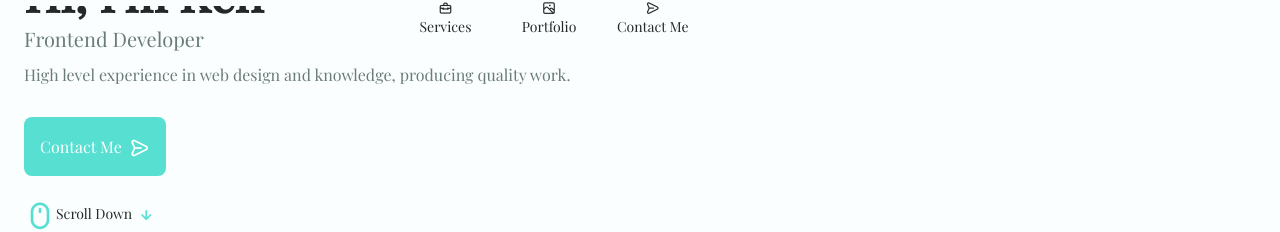
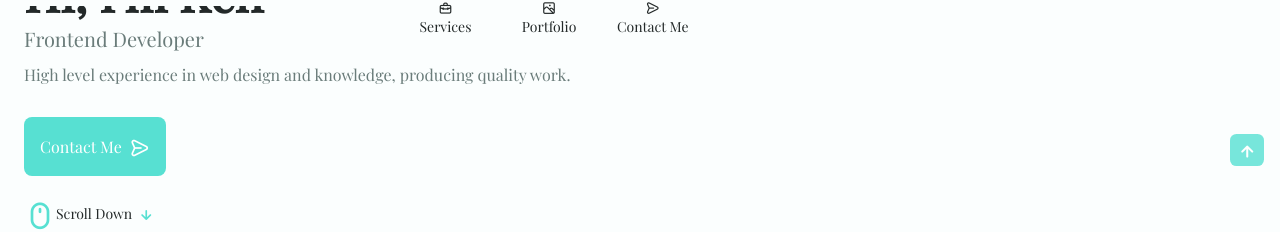
Before and after one commit to kenweechin/portfolio, a plain HTML site: page index.html in a window 1280 px wide. Shown: the part 794-1026 px from the top of the page. Drawn offline with nearby package versions, Linux system fonts and the light colour scheme.

Commit message:
Added scroll up feature

```diff
--- a/index.html
+++ b/index.html
@@ -464,7 +464,7 @@
 
 
         <a href="#" class="scrollup" id="scroll-up">
-            <i class="uil uil-arro w-up scrollup__icon"></i>
+            <i class="uil uil-arrow-up scrollup__icon"></i>
         </a>
 
 
```
